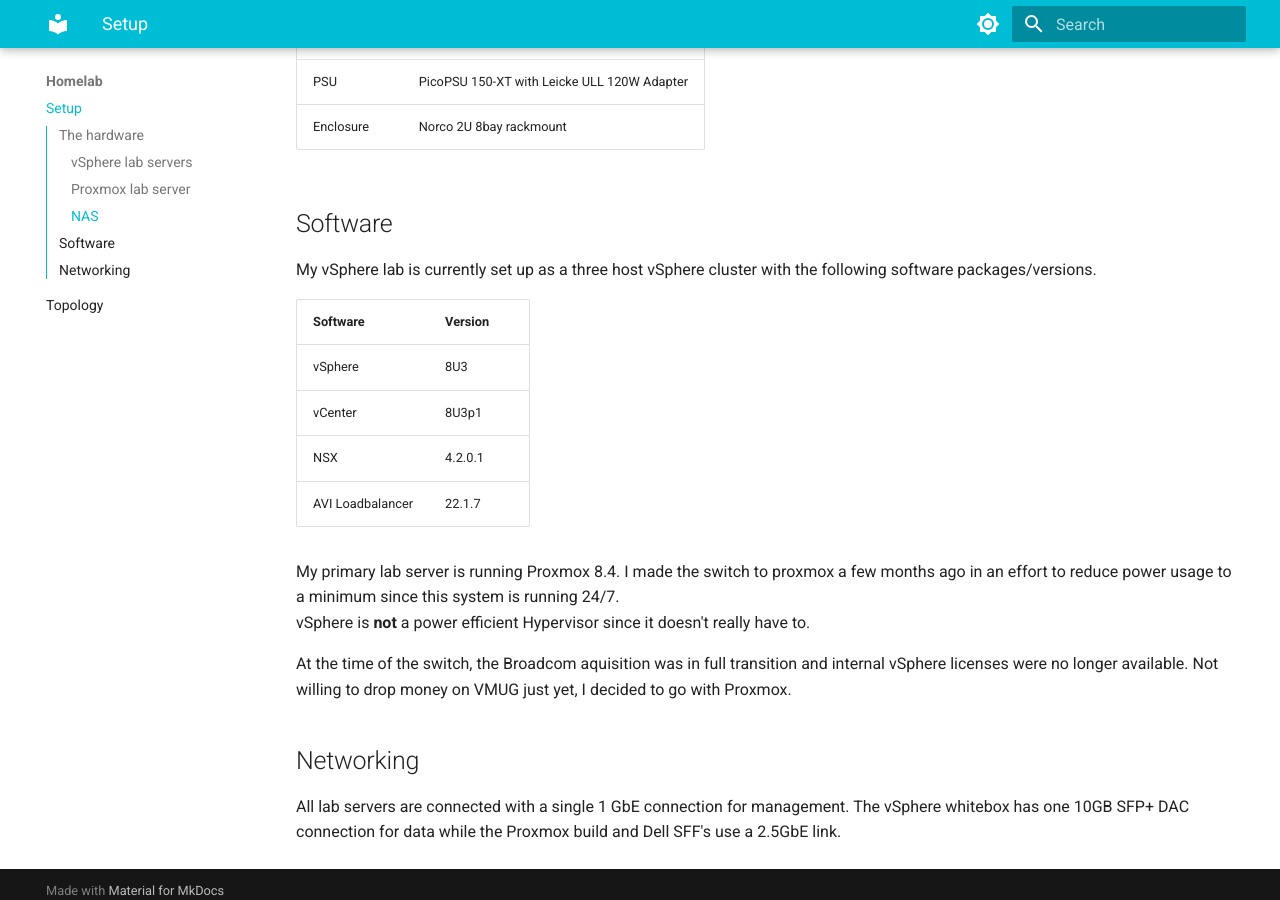
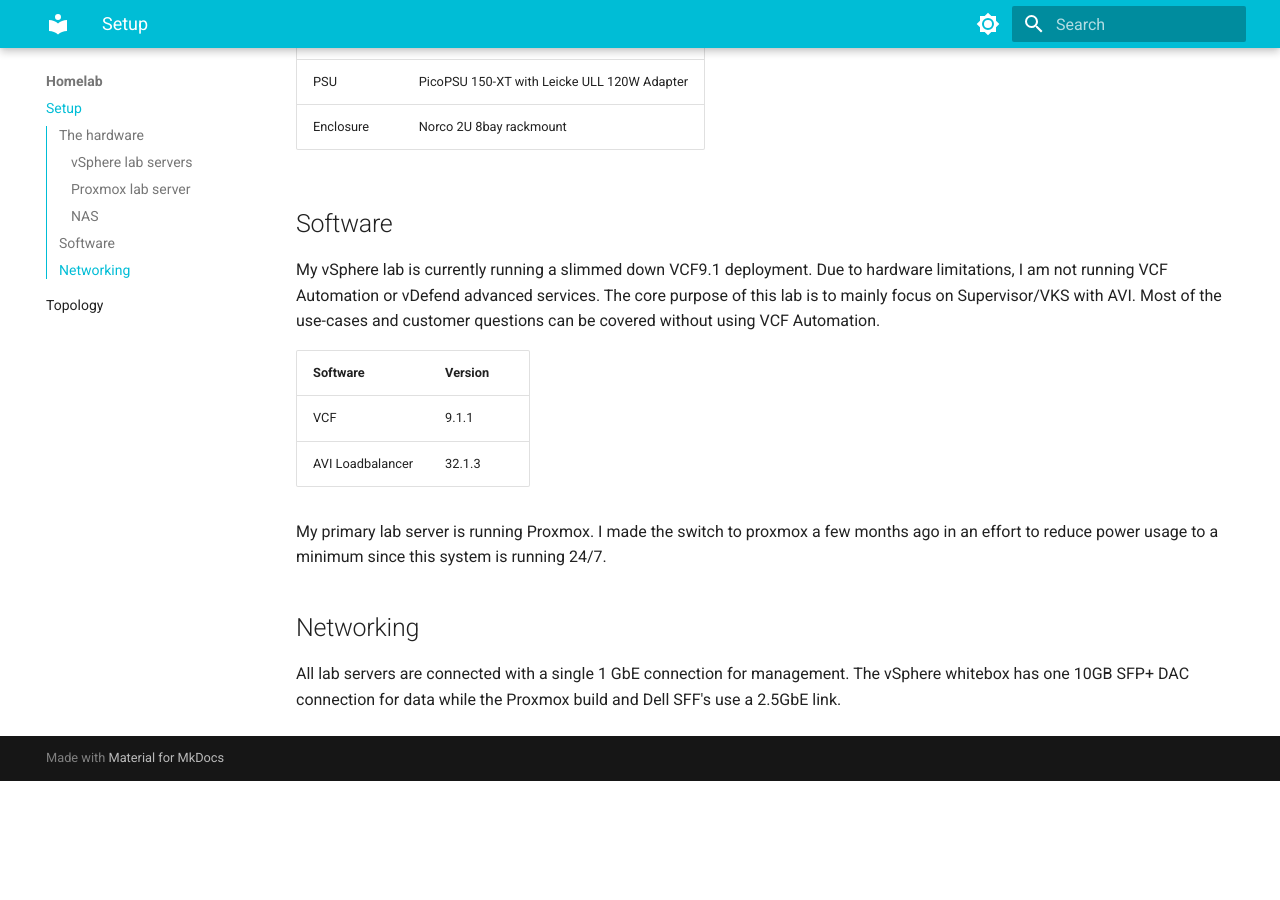
Before and after one commit to dekimpew/dekimpew.github.io, an MkDocs documentation site: the page built from docs/homelab/index.md, in a window 1280 px wide and 900 px high, scrolled down 1794 px. Built offline with MkDocs 1.6.1 and Material for MkDocs 9.7.7, drawn with Linux system fonts in a browser that asks for light colours; after the commit the page ends 2575 px from its top, so only the background shows below that; some of the changed text lies outside the part shown.

Commit message:
Dump previous moves prior to restructure of blog

```diff
--- a/docs/homelab/index.md
+++ b/docs/homelab/index.md
@@ -43,19 +43,15 @@ _Nothing beats something to call your own, independent of clouds, vpn's or corpo
 | Enclosure | Norco 2U 8bay rackmount |
 
 ## Software
-My vSphere lab is currently set up as a three host vSphere cluster with the following software packages/versions.
+My vSphere lab is currently running a slimmed down VCF9.1 deployment. Due to hardware limitations, I am not running VCF Automation or vDefend advanced services.
+The core purpose of this lab is to mainly focus on Supervisor/VKS with AVI. Most of the use-cases and customer questions can be covered without using VCF Automation.
 
 | Software | Version |
 | --- | --- |
-| vSphere | 8U3 |
-| vCenter | 8U3p1 |
-| NSX | 4.2.0.1 |
-| AVI Loadbalancer | 22.1.7 |
+| VCF | 9.1.1 |
+| AVI Loadbalancer | 32.1.3 |
 
-My primary lab server is running Proxmox 8.4. I made the switch to proxmox a few months ago in an effort to reduce power usage to a minimum since this system is running 24/7.
-vSphere is __not__ a power efficient Hypervisor since it doesn't really have to.
-
-At the time of the switch, the Broadcom aquisition was in full transition and internal vSphere licenses were no longer available. Not willing to drop money on VMUG just yet, I decided to go with Proxmox.
+My primary lab server is running Proxmox. I made the switch to proxmox a few months ago in an effort to reduce power usage to a minimum since this system is running 24/7.
 
 ## Networking
 All lab servers are connected with a single 1 GbE connection for management. The vSphere whitebox has one 10GB SFP+ DAC connection for data while the Proxmox build and Dell SFF's use a 2.5GbE link.
--- a/mkdocs.yml
+++ b/mkdocs.yml
@@ -33,13 +33,12 @@ nav:
 - Homelab:
   - Setup: homelab/index.md
   - Topology: homelab/topology.md
-- vSphere Supervisor:
-  - Introduction: tanzu/index.md
-  #- WCP with NSX: tanzu/nsx_for_wcp.md
-  - External OIDC on Supervisor: tanzu/wcp_oidc.md
-  - RBAC options on Supervisor: tanzu/rbac_on_wcp.md
-  - Issues with Supervisor: tanzu/wcp_issues.md
+- VCF:
+  - External OIDC on Supervisor: vcf/wcp_oidc.md
+  - RBAC options on Supervisor: vcf/rbac_on_wcp.md
+  - Issues with Supervisor: vcf/wcp_issues.md
+#- AVI:
+#  - Running AVI DNS in VCF9.1: avi/dns.md
 - Kubernetes:
   - Introduction: k8s/index.md
   - Custom HPA metrics: k8s/custom_hpa.md
-  #- AVI with kubeadm: k8s/avi_with_k8s.md
```
Also changed, not shown: other parts of docs/homelab/index.md (+1 -1 lines), docs/vcf/egress_on_wcp_nsx.md (added, +44 -0 lines), docs/vcf/argocd_wcp.md (renamed from docs/tanzu/argocd_wcp.md), docs/vcf/img/wcp_rbac_v4.png (renamed from docs/tanzu/img/wcp_rbac_v4.png), docs/vcf/img/wcp_rbac_v5.png (renamed from docs/tanzu/img/wcp_rbac_v5.png), docs/vcf/img/wcp_rbac_v6.png (renamed from docs/tanzu/img/wcp_rbac_v6.png), docs/vcf/index.md (renamed from docs/tanzu/index.md), docs/vcf/nsx_for_wcp.md (renamed from docs/tanzu/nsx_for_wcp.md), docs/vcf/rbac_on_wcp.md (renamed from docs/tanzu/rbac_on_wcp.md), docs/vcf/wcp_issues.md (renamed from docs/tanzu/wcp_issues.md), docs/vcf/wcp_oidc.md (renamed from docs/tanzu/wcp_oidc.md).
